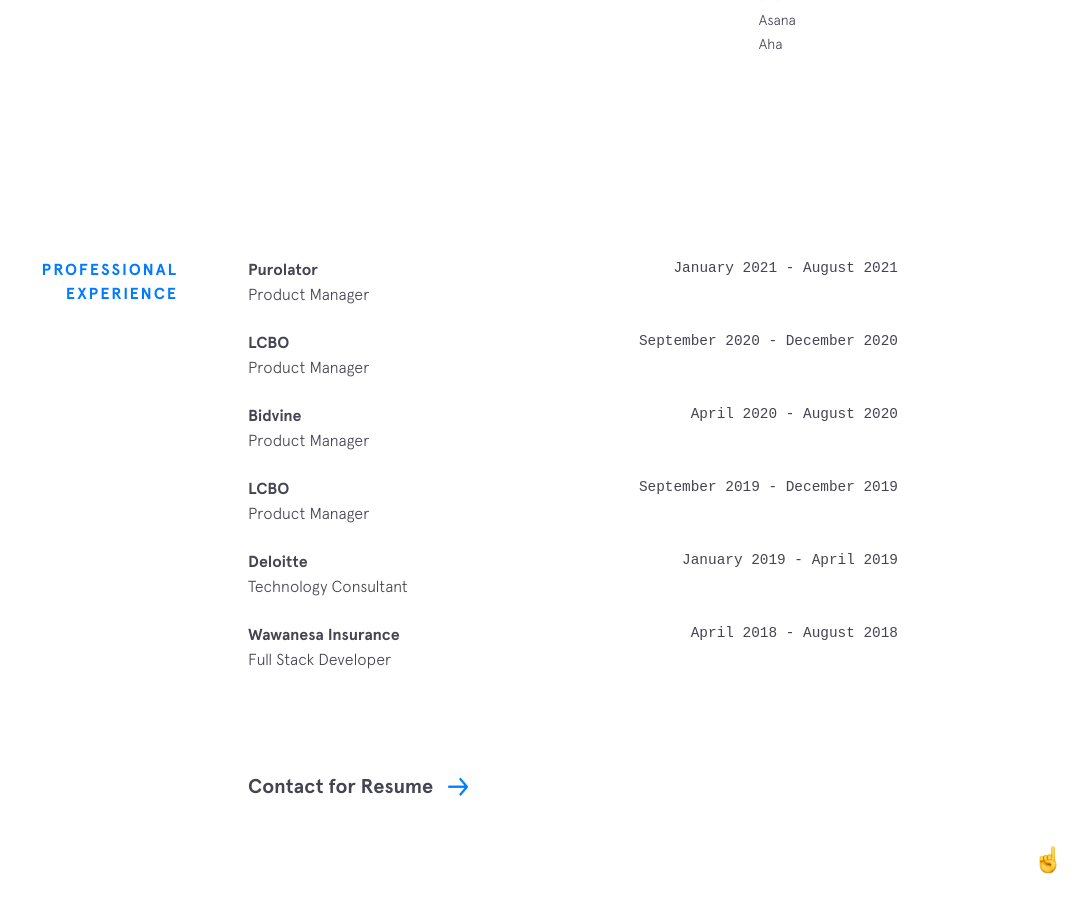
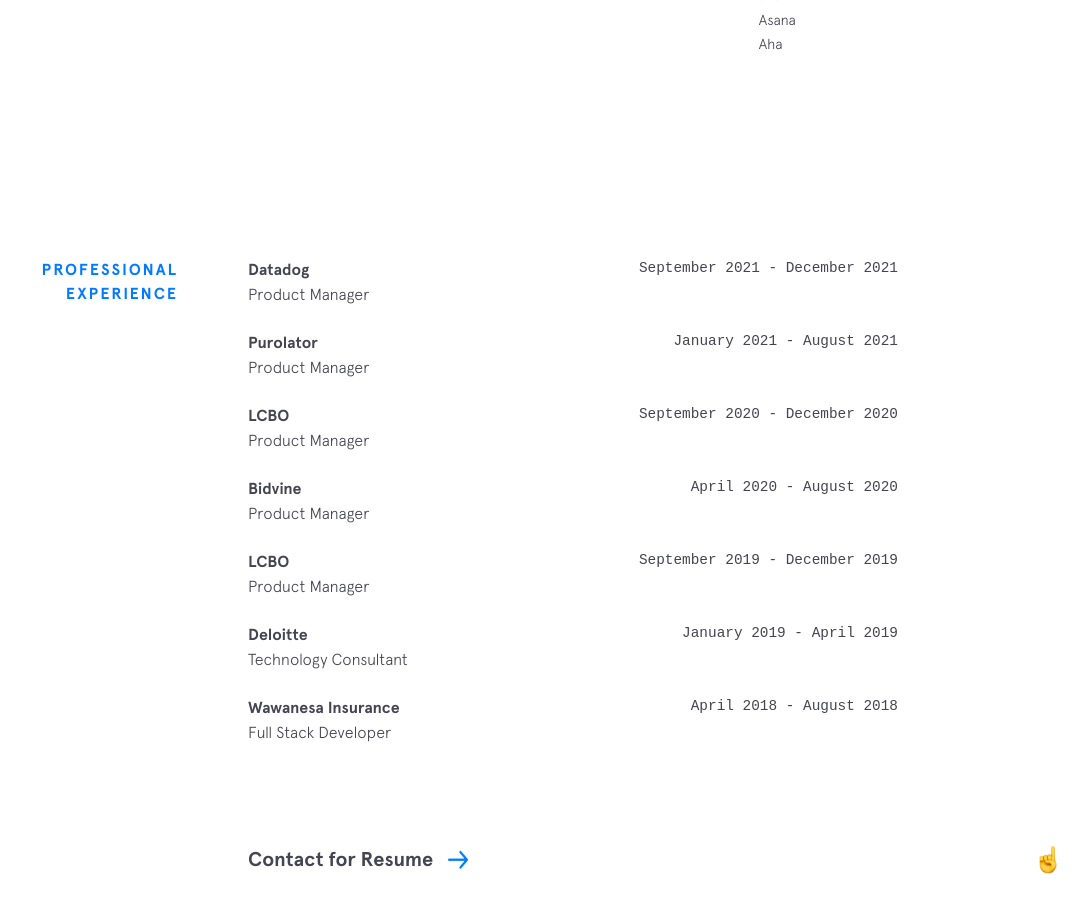
Before and after one commit to PronoyC/pronoyc.github.io, a Jekyll site: the page built from index.html, in a window 1280 px wide and 900 px high, scrolled down 2058 px. Shown: the whole window, without its empty margins (202-1280 px from the left). Built offline with Jekyll 4.4.1, drawn with Linux system fonts in a browser that asks for light colours; nearby versions of some CDN libraries.

Commit message:
Update experience.yml

```diff
--- a/_data/experience.yml
+++ b/_data/experience.yml
@@ -1,3 +1,8 @@
+- company: Datadog
+  url: https://www.datadoghq.com/
+  time: September 2021 - December 2021
+  position: Product Manager
+
 - company: Purolator
   url: https://www.purolator.com/en
   time: January 2021 - August 2021
```
